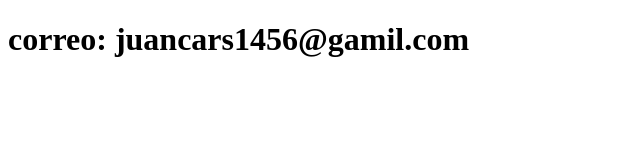
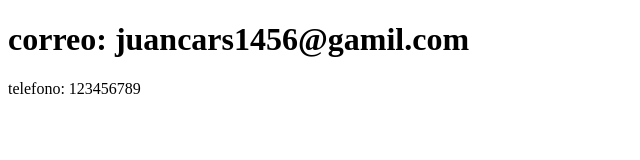
Before and after one commit to Basurero2/sistema-de-registro, a plain HTML site: page contacto.html in a window 1280 px wide. Shown: the whole page, without its empty margins (0-640 px from the left). Drawn offline with Linux system fonts and the light colour scheme.

Commit message:
actualiza el contacto

```diff
--- a/contacto.html
+++ b/contacto.html
@@ -7,6 +7,7 @@
 </head>
 <body>
     <h1>correo: juancars1456@gamil.com</h1>
+    <p>telefono: 123456789</p>
 
 </body>
 </html>
```
